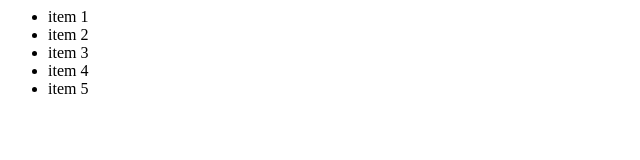
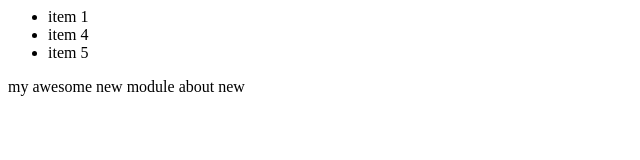
Before and after one commit to micozaki/Prelim-Exam, a plain HTML site: page index.html in a window 1280 px wide. Shown: the whole page, without its empty margins (0-640 px from the left). Drawn offline with Linux system fonts and the light colour scheme.

Commit message:
added news module

```diff
--- a/index.html
+++ b/index.html
@@ -5,14 +5,15 @@
 	<module-one>
 		<ul>
 			<li>item 1</li>
-			<li>item 2</li>
-			<li>item 3</li>
 			<li>item 4</li>
 			<li>item 5</li>
 
 		</ul>
 	</module-one>
 
+	<module-two>
+		<div>my awesome new module about new</div>
+	</module-two>
 
 
 </body>
```
